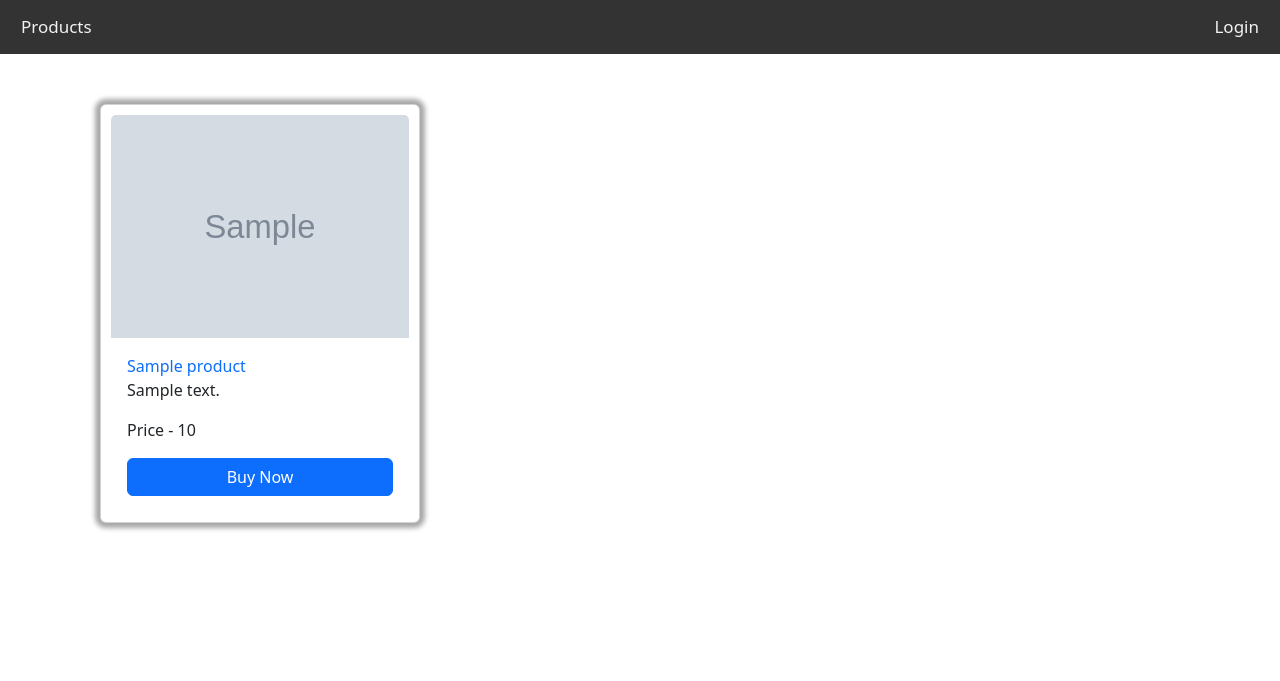
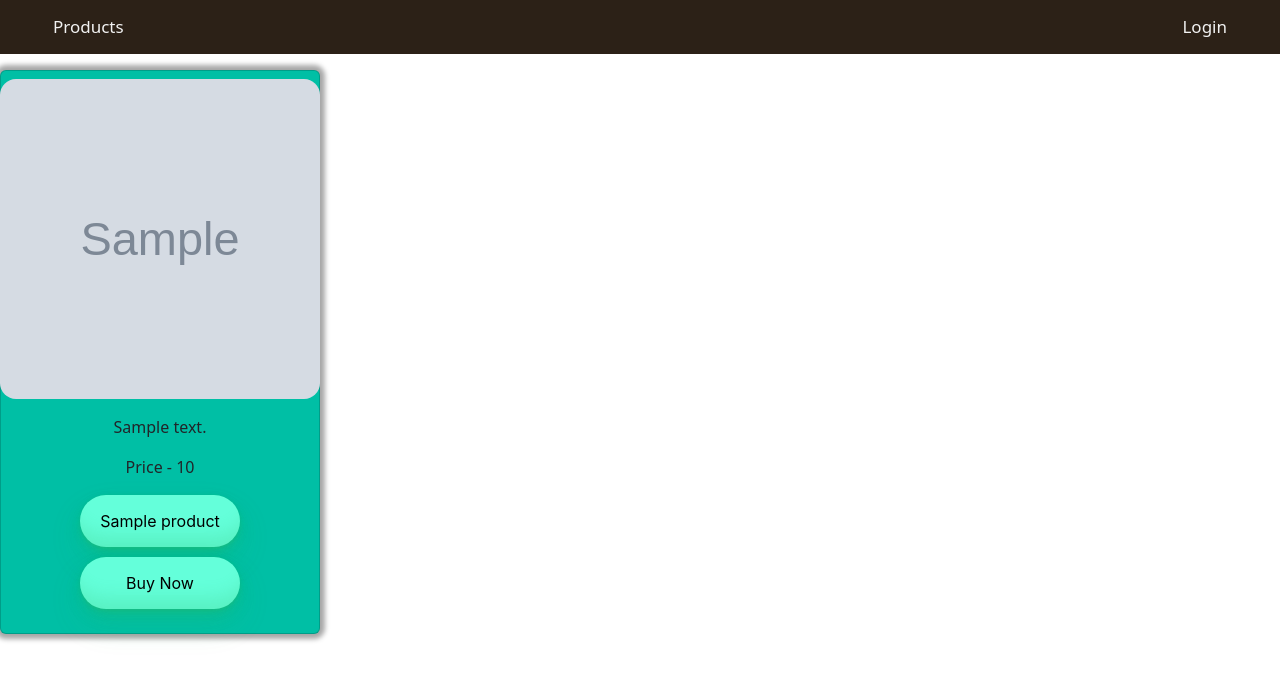
Before and after one commit to Demonica22/DjangoSeller, a Django app: template products/templates/products/index.html in a window 1280 px wide. Shown: the top 681 px of the page. Run offline with Django 3.2, Linux system fonts and the light colour scheme; the template is opened without the code that fills it: most values are stand-ins (such as "Sample title", 1, 10 or a date in 2020); grey boxes marked "Sample" are stand-in pictures.

Commit message:
Cards layout +- done

```diff
--- a/products/static/products/style.css
+++ b/products/static/products/style.css
@@ -3,28 +3,29 @@
     width: 300px;
     height: 200px;
 }
-a.fill-div {
-    display: block;
-    height: 100%;
-    width: 100%;
-    text-decoration: none;
-}
-.card{
-    margin-top: 50px;
-    margin-left: 100px;
+
+.topnav {
+    background-color: #2C2117;
+    overflow: auto;
+    padding: 0 2rem;
 }
 
-
-.login{
-    position:absolute;
-   top:0;
-   right: 5%;
+.left{
+    float: left;
 }
-.topnav {
-    background-color: #333;
-    overflow: hidden;
+.right{
+    float: right;
 }
 
+.topnav a:hover {
+    background-color: #ddd;
+    color: black;
+}
+
+.topnav a.active {
+    background-color: #4CAF50;
+    color: white;
+}
 
 .topnav a {
     color: #f2f2f2;
@@ -34,22 +35,71 @@ a.fill-div {
     text-decoration: none;
     font-size: 17px;
 }
-.left{
-    float: left;
+
+body{
+    height: 100%;
 }
-.right{
-    float: right;
+
+.cards_wrapper{
+    display: grid;
+    grid-template-columns: 1fr 1fr 1fr 1fr ;
+    padding-top: 1rem;
 }
-.topnav a:hover {
-    background-color: #ddd;
+
+.card{
+    display: flex;
+    align-items: center;
+    justify-content: center;
+    background-color: #00bfa5;
+    max-width: 22rem;
+    max-height: 40rem;
+    padding: 0.5rem 0 ;
+    box-shadow: rgba(0 , 0 , 0 , 0.35) 0px 0px 5px 5px;
+}
+
+.card-img-top{
+    width: 20rem;
+    height: 20rem;
+    border-radius: 1rem;
+}
+
+.card-body{
+    display: flex;
+    flex-direction: column;
+    align-items: center;
+    justify-content: center;
+}
+
+.card-body a{
+    text-decoration: none;
+    outline: none;
+    text-align: center;
+    line-height: 3;
     color: black;
+    min-width: 10rem;
+    background-color: #64ffda;
+    border-radius: 100px;
+    box-shadow: rgba(44, 187, 99, .2) 0 -25px 18px -14px inset,rgba(44, 187, 99, .15) 0 1px 2px,rgba(44, 187, 99, .15) 0 2px 4px,rgba(44, 187, 99, .15) 0 4px 8px,rgba(44, 187, 99, .15) 0 8px 16px,rgba(44, 187, 99, .15) 0 16px 32px;
+    cursor: pointer;
+    display: inline-block;
+    font-family: CerebriSans-Regular,-apple-system,system-ui,Roboto,sans-serif;
+    padding: 2px 0;
+    transition: all 250ms;
+    border: 0;
+    font-size: 16px;
+    user-select: none;
+    -webkit-user-select: none;
+    touch-action: manipulation;
 }
 
 
-.topnav a.active {
-    background-color: #4CAF50;
-    color: white;
+.card-body a:hover {
+  box-shadow: rgba(44,187,99,.35) 0 -25px 18px -14px inset,rgba(44,187,99,.25) 0 1px 2px,rgba(44,187,99,.25) 0 2px 4px,rgba(44,187,99,.25) 0 4px 8px,rgba(44,187,99,.25) 0 8px 16px,rgba(44,187,99,.25) 0 16px 32px;
+  transform: scale(1.05) rotate(-1deg);
 }
-.div-inline{
-    display: inline;
+
+.buttons{
+   display: grid;
+    grid-gap: 10px;
+    margin-top: 10px;
 }
--- a/products/templates/products/index.html
+++ b/products/templates/products/index.html
@@ -4,7 +4,9 @@
       integrity="sha384-iYQeCzEYFbKjA/T2uDLTpkwGzCiq6soy8tYaI1GyVh/UjpbCx/TYkiZhlZB6+fzT" crossorigin="anonymous">
 {% load static %}
 <link rel="stylesheet" href="{% static 'products/style.css' %}">
-<head>
+
+
+<header>
     <div class="topnav">
         <a class="left" href="{% url 'products:base' %}"> Products</a>
         {% if user.is_authenticated %}
@@ -16,20 +18,23 @@
 
         {% endif %}
     </div>
-</head>
-
+</header>
 
 <body>
-<div style=" display: grid ; grid-template-columns: 1fr 1fr 1fr; grid-gap: 10px">
+
+    <div class="cards_wrapper">
         {% for product in all_products_list %}
-        <div class="card" style="box-shadow: rgba(0 , 0 , 0 , 0.35) 0px 0px 5px 5px; padding: 10px 10px">
+            <div class="card">
                 <img class="card-img-top" src="{{ product.image.url }}" alt="Card image cap">
-            <div class="card-body" style="display: flex; flex-direction: column">
-                <a href="{% url 'products:detail' product.id %}" class="fill-div"> {{ product.name }}</a>
+                <div class="card-body">
                     <p class="card-text">{{ product.description }}</p>
                     <p class="card-text">Price - {{ product.price }}</p>
-                <div class="buttons" style="display: grid ; grid-gap: 5px">
-                    <a href="{% url 'cart:cart_add' product.id %}" class="btn btn-primary">Buy Now</a>
+                    <div class = "product">
+                        <a href="{% url 'products:detail' product.id %}"> {{ product.name }}</a>
+                    </div>
+                    <div class="buttons" >
+                        <a href="{% url 'cart:cart_add' product.id %}">Buy Now</a>
+
                         {% if user.is_authenticated %}
                             {% if product in user.get_favourite_products %}
                                 <a href="{% url 'products:remove_from_favourite' user_id=user.id product_id=product.id %}"
```
Lines whose indentation alone changed are shown as unchanged.
